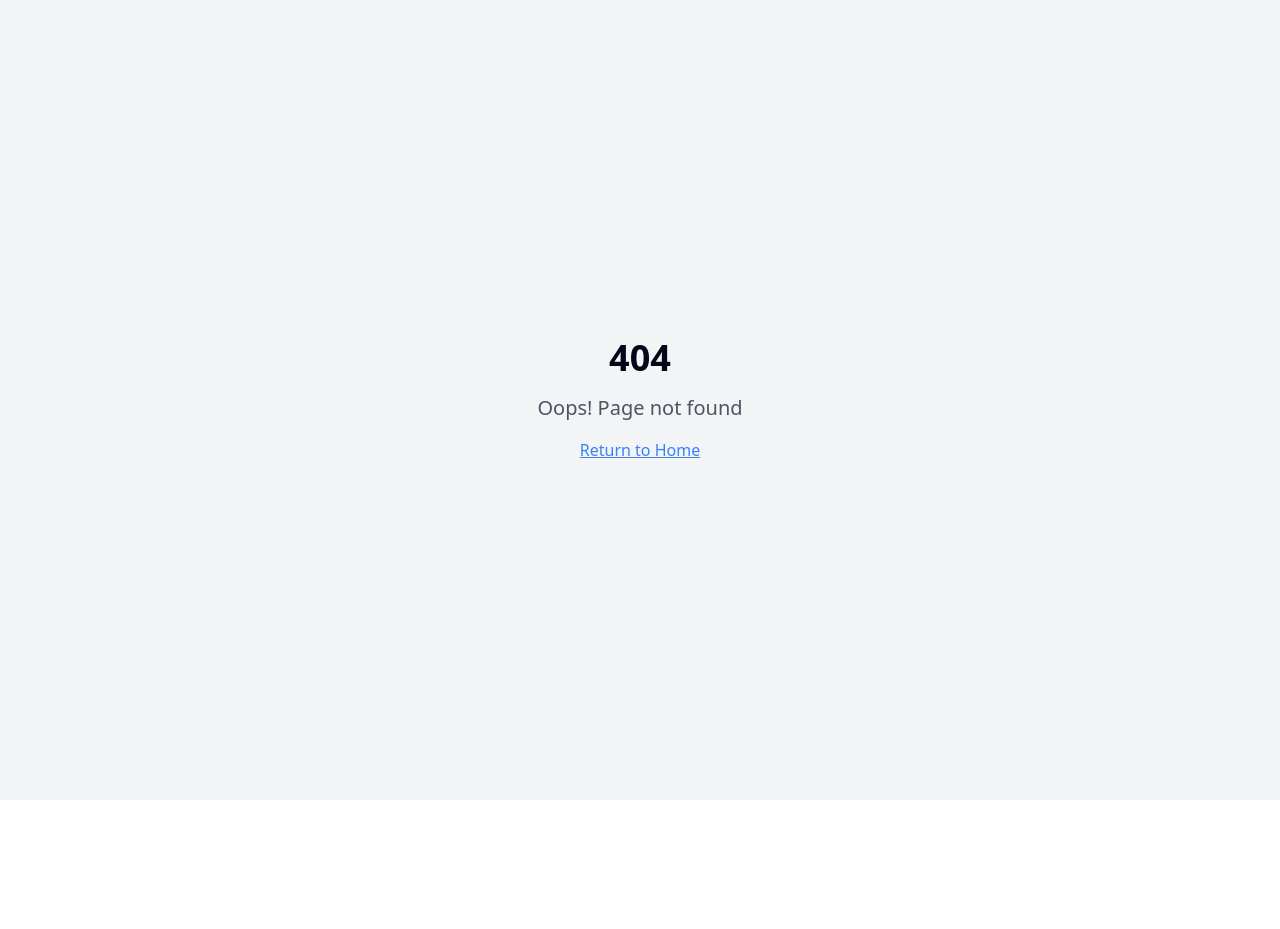
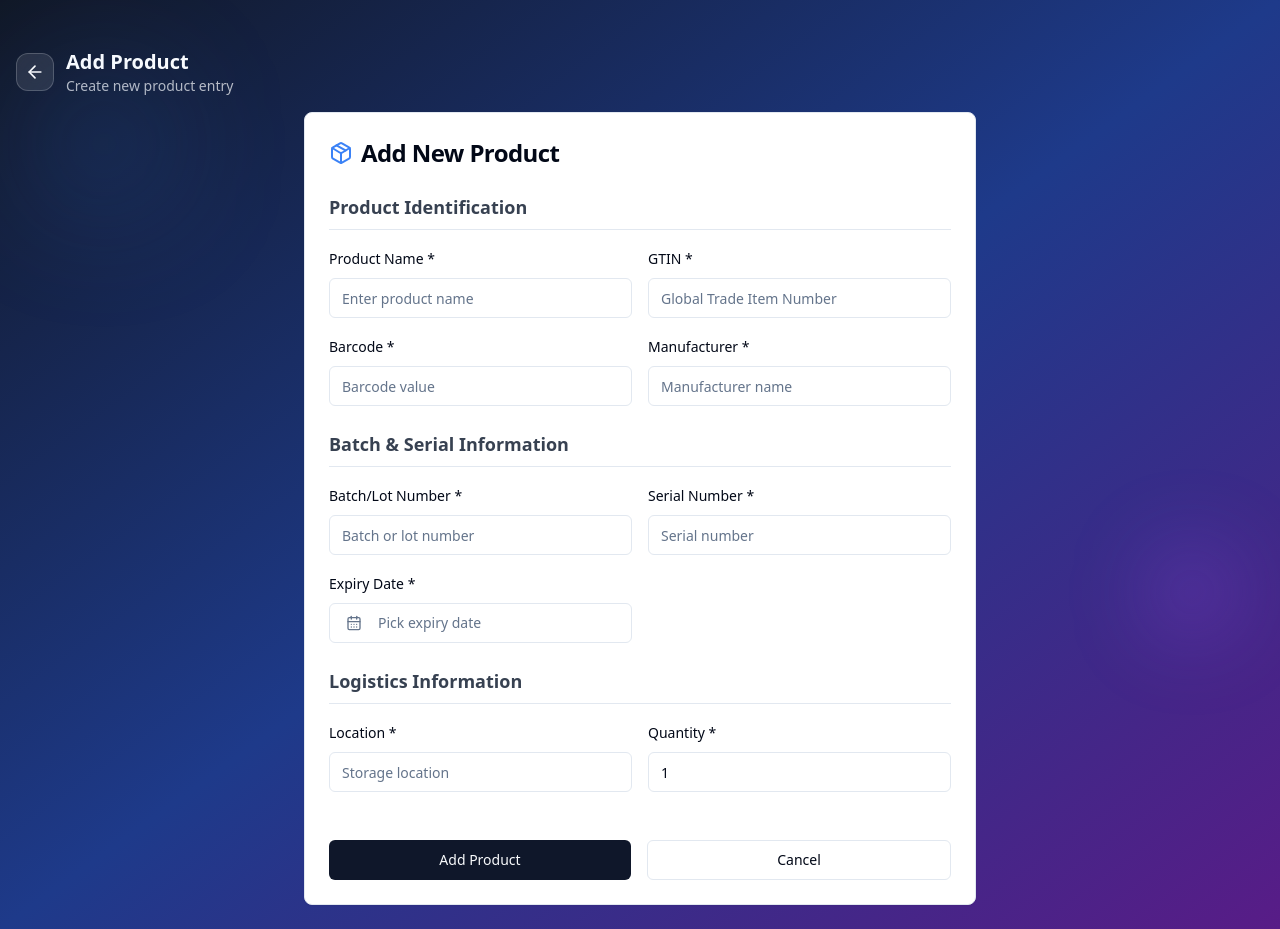
Before and after one commit to paresh-reveal/scan-scape-reveal-ui, a React (Vite) app: page /add-product in a window 1280 px wide. Before the commit this address had no page. Before the commit the page ends 800 px from the top, so only its background shows below. Built offline with nearby package versions, Linux system fonts and the light colour scheme.

Commit message:
feat: Add product to new page and add success message
Move the "Add Product" functionality to a dedicated page. Implement navigation back to the home screen after successful product addition, displaying a success message using a snackbar.

```diff
--- a/src/App.tsx
+++ b/src/App.tsx
@@ -7,6 +7,7 @@ import { QueryClient, QueryClientProvider } from "@tanstack/react-query";
 import { BrowserRouter, Routes, Route } from "react-router-dom";
 import Index from "./pages/Index";
 import ScanHistory from "./pages/ScanHistory";
+import AddProduct from "./pages/AddProduct";
 import NotFound from "./pages/NotFound";
 
 const queryClient = new QueryClient();
@@ -20,6 +21,7 @@ const App: React.FC = () => (
         <Routes>
           <Route path="/" element={<Index />} />
           <Route path="/scan-history" element={<ScanHistory />} />
+          <Route path="/add-product" element={<AddProduct />} />
           {/* ADD ALL CUSTOM ROUTES ABOVE THE CATCH-ALL "*" ROUTE */}
           <Route path="*" element={<NotFound />} />
         </Routes>
--- a/src/components/Header.tsx
+++ b/src/components/Header.tsx
@@ -20,6 +20,10 @@ const Header: React.FC<HeaderProps> = ({ onAddProduct }) => {
 
   const handleScanHistory = () => {
     navigate('/scan-history');
+  };
+
+  const handleAddProduct = () => {
+    navigate('/add-product');
   };
 
   return (
@@ -50,7 +54,7 @@ const Header: React.FC<HeaderProps> = ({ onAddProduct }) => {
           </DropdownMenuTrigger>
           <DropdownMenuContent className="w-56 bg-white/95 backdrop-blur-sm border border-white/20" align="end">
             <DropdownMenuItem
-              onClick={onAddProduct}
+              onClick={handleAddProduct}
               className="flex items-center gap-2 cursor-pointer"
             >
               <Plus className="w-4 h-4" />
--- /dev/null
+++ b/src/pages/AddProduct.tsx
@@ -0,0 +1,73 @@
+
+import React, { useState } from 'react';
+import { ArrowLeft } from 'lucide-react';
+import { useNavigate } from 'react-router-dom';
+import AddProductForm from '../components/AddProductForm';
+import { toast } from '@/components/ui/sonner';
+
+interface ProductFormData {
+  product_name: string;
+  gtin: string;
+  batch_lot_number: string;
+  expiry_date: Date | undefined;
+  serial_number: string;
+  barcode: string;
+  location: string;
+  quantity: number;
+  manufacturer: string;
+}
+
+const AddProduct = () => {
+  const navigate = useNavigate();
+
+  const handleAddProductSubmit = (productData: ProductFormData) => {
+    console.log('New product added:', productData);
+    // Here you would typically save to a database
+
+    // Show success message
+    toast.success('Product added successfully!', {
+      description: `${productData.product_name} has been added to the inventory.`,
+    });
+
+    // Navigate back to home
+    navigate('/');
+  };
+
+  const handleAddProductCancel = () => {
+    navigate('/');
+  };
+
+  return (
+    <div className="min-h-screen bg-gradient-to-br from-gray-900 via-blue-900 to-purple-900">
+      {/* Header */}
+      <div className="flex items-center justify-between p-4 pt-12">
+        <div className="flex items-center space-x-3">
+          <button
+            onClick={() => navigate('/')}
+            className="glass-effect p-2 rounded-xl"
+          >
+            <ArrowLeft className="w-5 h-5 text-white" />
+          </button>
+          <div>
+            <h1 className="text-white text-xl font-bold">Add Product</h1>
+            <p className="text-white/70 text-sm">Create new product entry</p>
+          </div>
+        </div>
+      </div>
+
+      {/* Content */}
+      <div className="px-4 pb-6">
+        <AddProductForm
+          onSubmit={handleAddProductSubmit}
+          onCancel={handleAddProductCancel}
+        />
+      </div>
+
+      {/* Ambient light effects */}
+      <div className="absolute top-20 left-10 w-32 h-32 bg-blue-500/20 rounded-full blur-3xl"></div>
+      <div className="absolute bottom-40 right-10 w-24 h-24 bg-purple-500/20 rounded-full blur-2xl"></div>
+    </div>
+  );
+};
+
+export default AddProduct;
--- a/src/pages/Index.tsx
+++ b/src/pages/Index.tsx
@@ -1,12 +1,9 @@
-
 import React, { useState } from 'react';
 import Header from '../components/Header';
 import ScanningFrame from '../components/ScanningFrame';
 import ProductCard from '../components/ProductCard';
 import ProductInfoCard from '../components/ProductInfoCard';
-import AddProductForm from '../components/AddProductForm';
 import CameraScanner from '../components/CameraScanner';
-import { Dialog, DialogContent } from '@/components/ui/dialog';
 
 interface ScannedProduct {
   barcode: string;
@@ -32,7 +29,6 @@ const Index = () => {
   const [isScanning, setIsScanning] = useState(false);
   const [scannedProduct, setScannedProduct] = useState<ScannedProduct | null>(null);
   const [productInfo, setProductInfo] = useState<ProductInfo | null>(null);
-  const [showAddProduct, setShowAddProduct] = useState(false);
 
   const handleScanResult = (barcode: string) => {
     console.log('Scanned barcode:', barcode);
@@ -114,21 +110,6 @@ const Index = () => {
     setProductInfo(null);
   };
 
-  const handleAddProduct = () => {
-    setShowAddProduct(true);
-  };
-
-  const handleAddProductSubmit = (productData: any) => {
-    console.log('New product added:', productData);
-    // Here you would typically save to a database
-    setShowAddProduct(false);
-    // You could show a success message here
-  };
-
-  const handleAddProductCancel = () => {
-    setShowAddProduct(false);
-  };
-
   const handleRescan = () => {
     setIsScanning(true);
     setScannedProduct(null);
@@ -164,7 +145,7 @@ const Index = () => {
 
       {/* Content overlay */}
       <div className="relative z-10 min-h-screen flex flex-col">
-        <Header onAddProduct={handleAddProduct} />
+        <Header />
 
         {/* Main scanning area */}
         <div className="flex-1 flex items-center justify-center px-4 py-8">
@@ -204,16 +185,6 @@ const Index = () => {
         </div>
       </div>
 
-      {/* Add Product Dialog */}
-      <Dialog open={showAddProduct} onOpenChange={setShowAddProduct}>
-        <DialogContent className="max-w-4xl max-h-[90vh] overflow-y-auto">
-          <AddProductForm
-            onSubmit={handleAddProductSubmit}
-            onCancel={handleAddProductCancel}
-          />
-        </DialogContent>
-      </Dialog>
-
       {/* Ambient light effects */}
       <div className="absolute top-20 left-10 w-32 h-32 bg-blue-500/20 rounded-full blur-3xl"></div>
       <div className="absolute bottom-40 right-10 w-24 h-24 bg-purple-500/20 rounded-full blur-2xl"></div>
```
